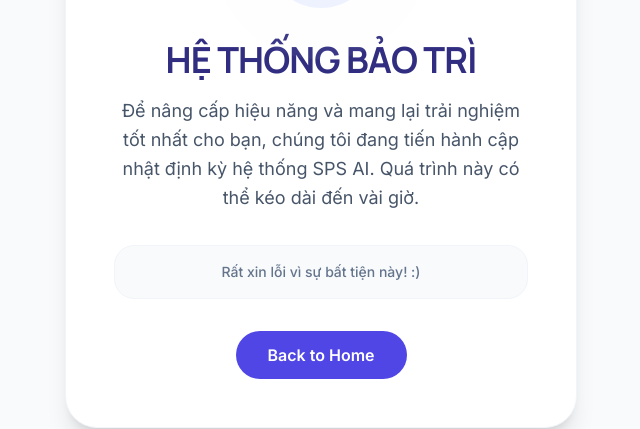
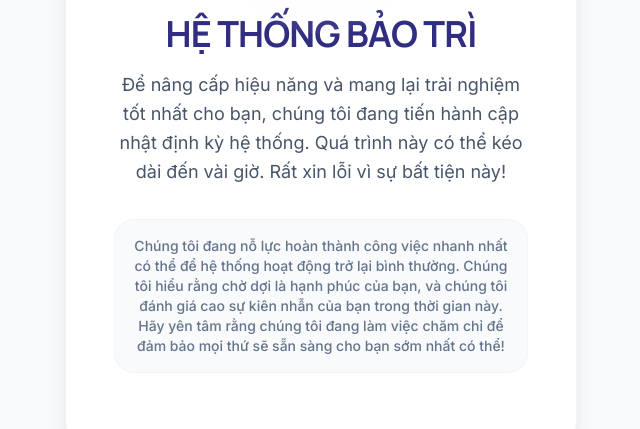
Before and after one commit to hmduongdl/SP-Cybersoft, a Next.js app: page /maintenance in a window 1280 px wide. Shown: the part 263-692 px from the top of the page, without its empty margins (319-959 px from the left). Built offline with nearby package versions, Linux system fonts and the light colour scheme; no server answers.

Commit message:
feat: update maintenance message for clarity and remove unnecessary button

```diff
--- a/src/app/maintenance/page.tsx
+++ b/src/app/maintenance/page.tsx
@@ -19,21 +19,15 @@ export default function MaintenancePage() {
         </h1>
 
         <p className="text-slate-600 text-lg leading-relaxed mb-8">
-          Để nâng cấp hiệu năng và mang lại trải nghiệm tốt nhất cho bạn, chúng tôi đang tiến hành cập nhật định kỳ hệ thống SPS AI. Quá trình này có thể kéo dài đến vài giờ.
+          Để nâng cấp hiệu năng và mang lại trải nghiệm tốt nhất cho bạn, chúng tôi đang tiến hành cập nhật định kỳ hệ thống. Quá trình này có thể kéo dài đến vài giờ.
+          Rất xin lỗi vì sự bất tiện này!
         </p>
 
         <div className="bg-slate-50 p-4 rounded-xl mb-8 w-full border border-slate-100">
           <p className="text-sm text-slate-500 font-medium">
-            Rất xin lỗi vì sự bất tiện này! :)
+            Chúng tôi đang nỗ lực hoàn thành công việc nhanh nhất có thể để hệ thống hoạt động trở lại bình thường. Chúng tôi hiểu rằng chờ dợi là hạnh phúc của bạn, và chúng tôi đánh giá cao sự kiên nhẫn của bạn trong thời gian này. Hãy yên tâm rằng chúng tôi đang làm việc chăm chỉ để đảm bảo mọi thứ sẽ sẵn sàng cho bạn sớm nhất có thể!
           </p>
         </div>
-
-        <button
-          onClick={() => window.location.reload()}
-          className="bg-indigo-600 hover:bg-indigo-700 text-white font-semibold py-3 px-8 rounded-2xl transition-all duration-300 transform hover:scale-105 hover:shadow-lg focus:outline-none focus:ring-2 focus:ring-indigo-500 focus:ring-offset-2"
-        >
-          Back to Home
-        </button>
       </div>
     </div>
   );
```
